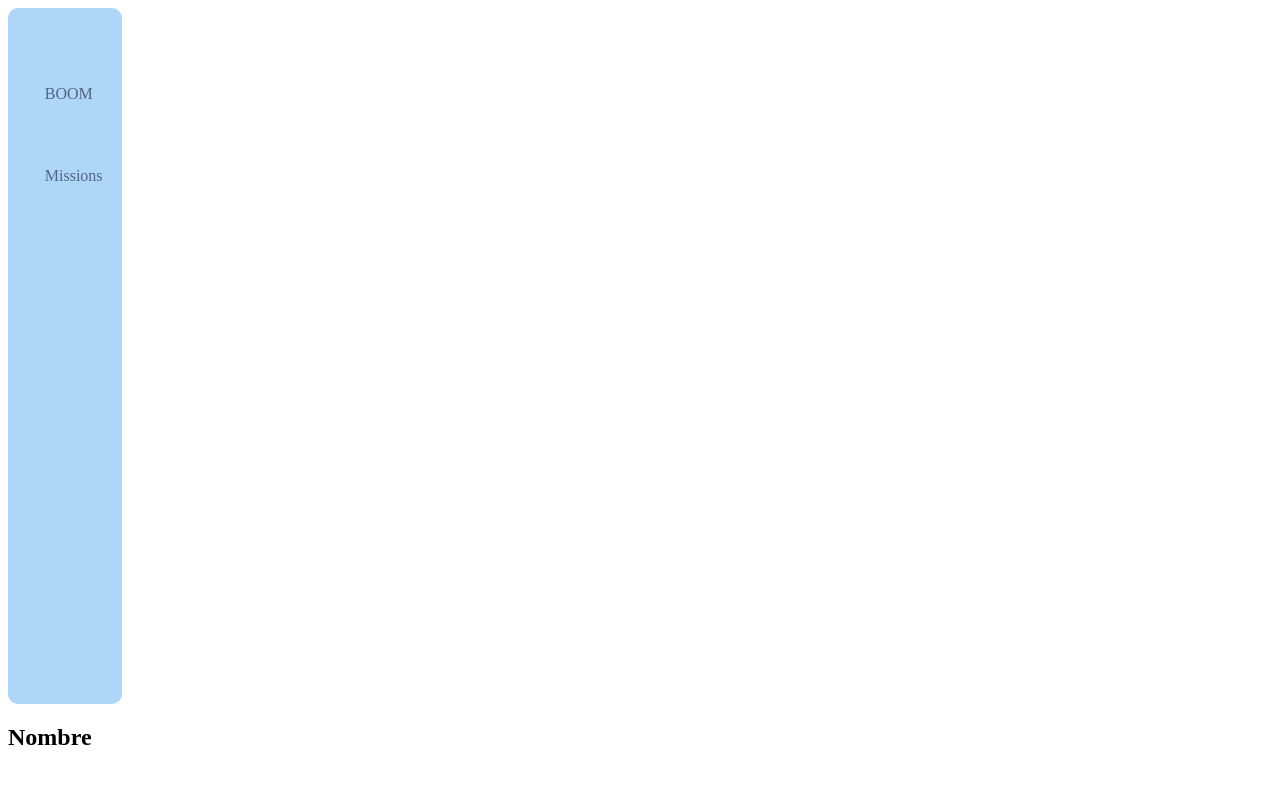
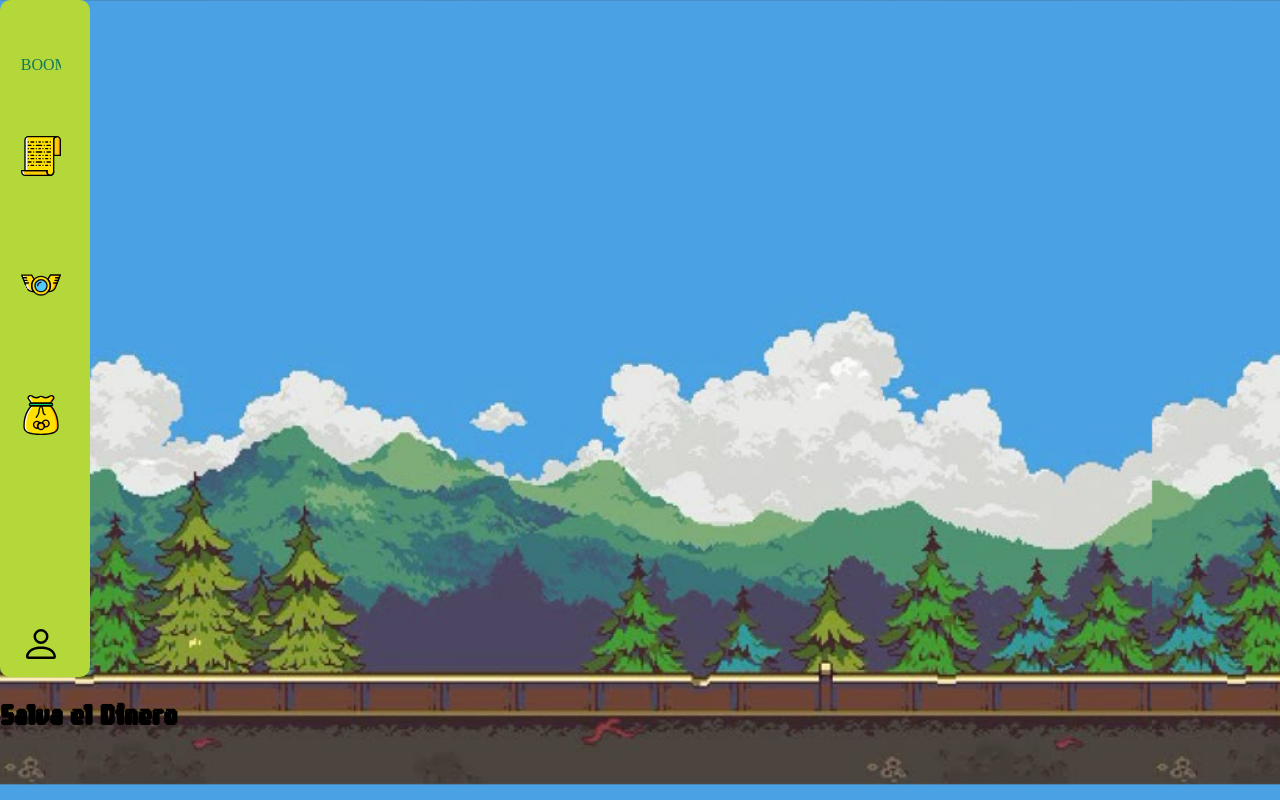
Before and after one commit to DanielJMZC/hackathon-dashboard, a website: page frontend/index.html in a window 1280 px wide. Drawn offline with nearby package versions, Linux system fonts and the light colour scheme.

Commit message:
Index work

```diff
--- a/frontend/index.html
+++ b/frontend/index.html
@@ -2,32 +2,71 @@
 <html lang="en">
 <head>
   <meta charset="UTF-8">
-  <title>Hackathon Dashboard</title>
+  <title>Salva el dinero</title>
+  <style>
+    body {
+      margin: 0;
+      background-image: url("./Assets/backgroundTitle.png");
+      background-size: 90%;
+    }
+  </style>
   <script src="https://cdn.jsdelivr.net/npm/chart.js"></script>
   <link rel="stylesheet" href="style.css">
   <link rel="stylesheet" href="button.css">
+
+  <!--link a imagenes-->
+
 </head>
 <body>
 
   <aside class="sidebar">
     <ul class = "sidebarList">
       <!--Header del sidebar -->
-      <li class="sidebarElement sidebarElement--logo">
+      <li class="sidebarElement sidebarElementLogo">
         <div class="sidebarHide">
           <p clase="sidebarText">BOOM</p>
         </div>
       </li>
+
       <!-- Primera opcion del sidebar (...)-->
       <li class="sidebarElement">
+        <!-- Icono de missions-->
+        <img src="./Assets/scroll3.svg" class="sidebarIcon">
+
         <div class="sidebarHide">
-          <p clase="sidebarText">Missions</p>
+          <p class="sidebarText"> Missions</p>
         </div>
       </li>
-      <!-- -->
+
+      <!--Segunda opcion - badge-->
+      <li class="sidebarElement">
+        <!-- Icono de badge-->
+        <img src="./Assets/badge.svg" class="sidebarIcon">
+        <div class="sidebarHide">
+          <p class="sidebarText"> Badges</p>
+        </div>
+      </li>
+
+      <!--Tercera opcion - transactions-->
+      <li class="sidebarElement">
+        <!-- Icono de transaction-->
+        <img src="./Assets/money.svg" class="sidebarIcon">
+
+        <div class="sidebarHide">
+          <p class="sidebarText"> Transactions</p>
+        </div>
+      </li>
+      <!--Profile-->
+      <li class="sidebarElement  sidebarElementProfile">
+        <img src="./Assets/person.svg" class = "sidebarIcon sidebarIcon--profile">
+        <div class="sidebarHide">
+          <p clase="sidebarTitle"> Profile</p>
+        </div>
+      </li>
     </ul>
   </aside>
   <section class="Inicio">
-    <h1>Nombre</h1>
+    <h1>Salva el Dinero</h1>
   </section>
 
 
--- a/frontend/style.css
+++ b/frontend/style.css
@@ -1,43 +1,99 @@
+@font-face {
+    font-family: 'Pixels';
+    src: url("./Fonts/Game.otf");
+
+    font-family: 'Maestro';
+    src: url("./Fonts/Maestro.otf")
+}
+
+h1 {
+    font-family: 'Maestro', sans-serif;
+    font-size: 30px;
+}
 .sidebar{
-    background-color: rgb(174, 214, 249);
+    background-color: rgb(180, 216, 57);
     width: max-content;
     border-radius: 10px;
-    padding: 2rem 1rem;
+    padding: 1rem 1rem;
+    height: 645px;
+}
+
+.sidebarText {
+    font-family: 'Pixels', sans-serif;
+    font-size: 30px;
+}
+
+.sidebar:hover .sidebarElement{
+    grid-template-columns: 40px 1fr;
 }
 
 .sidebarList {
     list-style: none;
     padding: 0;
-    min-height: 600px;
+    min-height: 550px;
     display: flex;
     flex-direction: column;
-    gap: .4rem;
+    gap: .2rem;
 
 }
 
 .sidebarElement{
-    padding: .8rem 1.3rem;
+    padding: .5rem .3rem;
     border-radius:3px;
 
     display: grid;
     align-items: center;
-    grid-template-columns: 40px 1fr;
-    color: #526581;
+    grid-template-columns: 40px 0px;
+    column-gap: 0.5rem;
+    color: rgb(19, 120, 91);
 }
 
-.sidebarElement:not(.sidebarElement--logo):hover{
-    background-color: chocolate;
-    color: rgb(205, 146, 104);
-    fill:rgb(205, 146, 104);
-    cursor: pointer;
+.sidebarIcon{
+    width: 100%;
+    overflow: hidden;
+    justify-self: center;
 }
 
-.sidebarElement:not(.sidebarElement--logo){
+/*Falta logo*/
+
+.sidebarIconProfile{
+    width: 40px;
+    aspect-ratio: 1/1;
+    object-fit: cover;
+    object-position: top;
+    border-radius: 50%;
+
+}
+
+/*logo no muestra seleccion*/
+.sidebarElement:not(.sidebarElementLogo):hover{
+    background-color: rgb(250, 111, 6);
+    color: rgb(151, 69, 6);
+    fill:rgb(151, 69, 6);
+    cursor: pointer;
+
+    transition: grid-template-columns 0.4s;
+}
+
+.sidebarElement:not(.sidebarElementLogo){
     margin-bottom: 1rem;
 }
 
 /*falta carga logos para cada opcion*/
 
-.sidebar_hide{
+.sidebarHide{
     overflow: hidden;
 }
+
+.sidebarElementProfile{
+    margin-top: 100px;
+    text-wrap: nowrap;
+    text-align: left;
+    font-family: 'Pixels', sans-serif;
+    font-size: 30px;
+}
+.sidebarTitle{
+    padding-left: 20rem;
+    text-align: 50px;
+    margin-left: auto;
+}
```
Also changed, not shown: frontend/Assets/backgroundTitle.png (added), frontend/Assets/badge.svg (added), frontend/Assets/bgStart.jpg (added), frontend/Assets/money.svg (added), frontend/Assets/person.svg (added), frontend/Assets/scroll.png (added), frontend/Assets/scroll2.svg (added), frontend/Assets/scroll3.svg (added), frontend/Fonts/BoldPixels.ttf (added), frontend/Fonts/Game.otf (added), frontend/Fonts/Maestro.otf (added).
